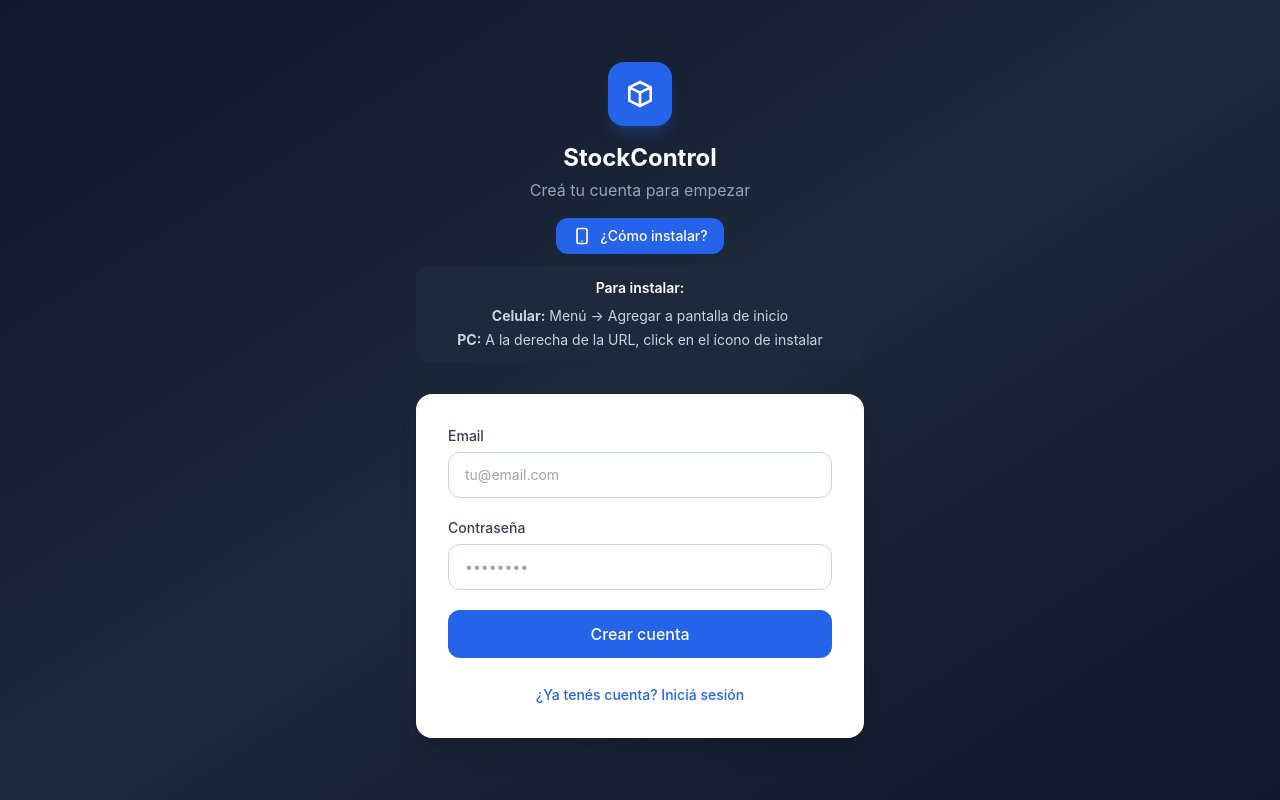
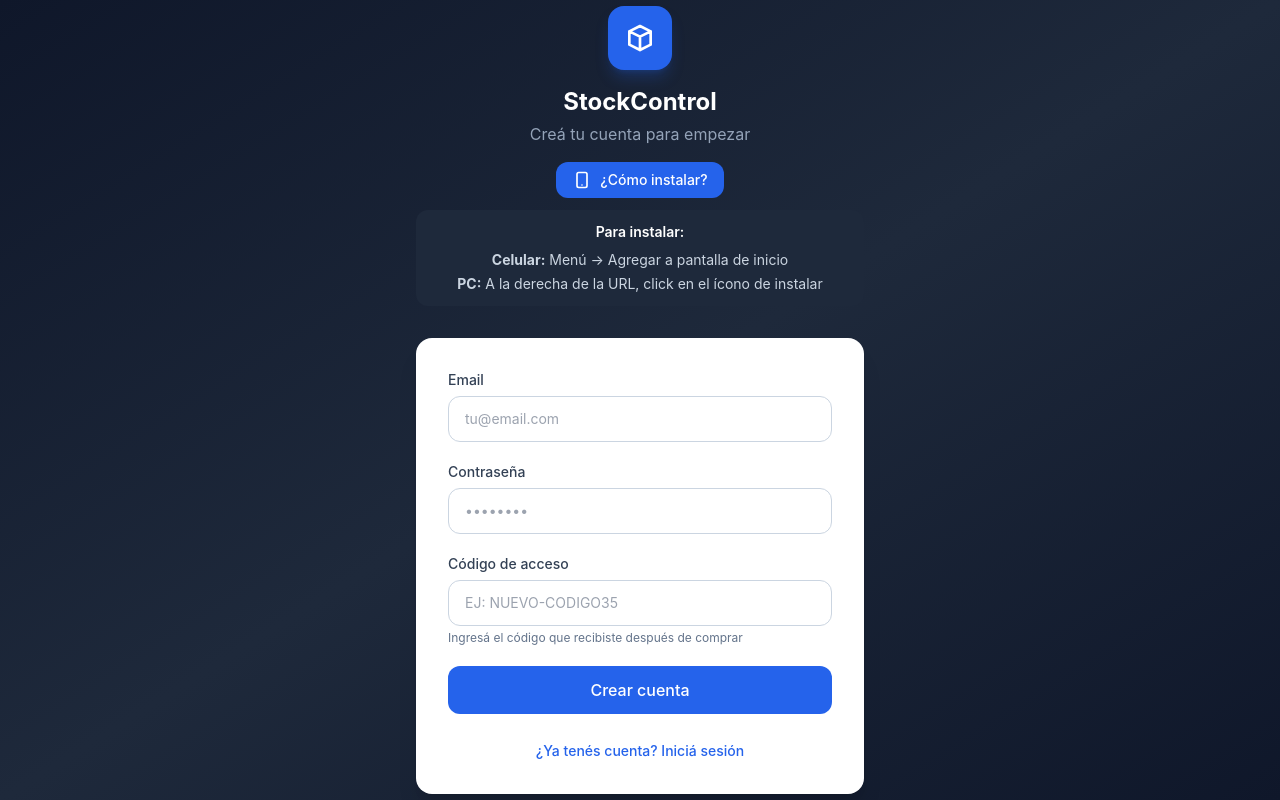
Before and after one commit to santiagoemanuel2020-ui/Controlador-Stock1, a Next.js app: page /login in a window 1280 px wide. Both pictures are taken after a click on the button "¿No tenés cuenta? Registrate". Built offline with nearby package versions, Linux system fonts and the light colour scheme.

Commit message:
feat: add access code requirement for registration
- Add access code field in registration form (frontend)
- Validate access code in registration API
- Use code 'NUEVO-CODIGO35' for new customers

```diff
--- a/src/app/api/auth/register/route.ts
+++ b/src/app/api/auth/register/route.ts
@@ -2,15 +2,19 @@ import { NextRequest, NextResponse } from 'next/server';
 import { findUserByEmail, createUser } from '@/services/db';
 import { createSession } from '@/lib/session';
 
+// Códigos de acceso válidos (configurables)
+const VALID_ACCESS_CODES = ['NUEVO-CODIGO35'];
+
 /**
  * POST /api/auth/register
- * Registro libre - cualquiera puede crear una cuenta
+ * Registro con código de acceso
  */
 export async function POST(request: NextRequest) {
   try {
     const body = await request.json();
     const email = String(body.email || '').trim().toLowerCase();
     const password = String(body.password || '').trim();
+    const accessCode = String(body.accessCode || '').trim().toUpperCase();
 
     // Validaciones básicas
     if (!email || !password) {
@@ -24,6 +28,21 @@ export async function POST(request: NextRequest) {
       return NextResponse.json(
         { error: 'La contraseña debe tener al menos 6 caracteres' },
         { status: 400 }
+      );
+    }
+
+    // Validar código de acceso
+    if (!accessCode) {
+      return NextResponse.json(
+        { error: 'El código de acceso es requerido' },
+        { status: 400 }
+      );
+    }
+
+    if (!VALID_ACCESS_CODES.includes(accessCode)) {
+      return NextResponse.json(
+        { error: 'Código de acceso inválido' },
+        { status: 401 }
       );
     }
 
--- a/src/app/login/page.tsx
+++ b/src/app/login/page.tsx
@@ -13,6 +13,7 @@ export default function LoginPage() {
   const router = useRouter();
   const [email, setEmail] = useState('');
   const [password, setPassword] = useState('');
+  const [accessCode, setAccessCode] = useState('');
   const [error, setError] = useState('');
   const [loading, setLoading] = useState(false);
   const [isRegistering, setIsRegistering] = useState(false);
@@ -100,6 +101,7 @@ export default function LoginPage() {
         body: JSON.stringify({
           email: email.trim(),
           password,
+          accessCode: accessCode.trim().toUpperCase(),
         }),
       });
 
@@ -219,6 +221,25 @@ export default function LoginPage() {
               />
             </div>
 
+            {/* Access Code - Only shown in register mode */}
+            {isRegistering && (
+              <div>
+                <label htmlFor="accessCode" className="block text-sm font-medium text-slate-700 mb-1.5">
+                  Código de acceso
+                </label>
+                <input
+                  id="accessCode"
+                  type="text"
+                  value={accessCode}
+                  onChange={(e) => setAccessCode(e.target.value)}
+                  placeholder="Ej: NUEVO-CODIGO35"
+                  className="w-full px-4 py-3 border border-slate-300 rounded-xl text-sm focus:outline-none focus:ring-2 focus:ring-blue-500 focus:border-transparent transition-all uppercase"
+                  disabled={loading}
+                />
+                <p className="mt-1 text-xs text-slate-500">Ingresá el código que recibiste después de comprar</p>
+              </div>
+            )}
+
             {/* Submit Button */}
             <button
               type="submit"
```
